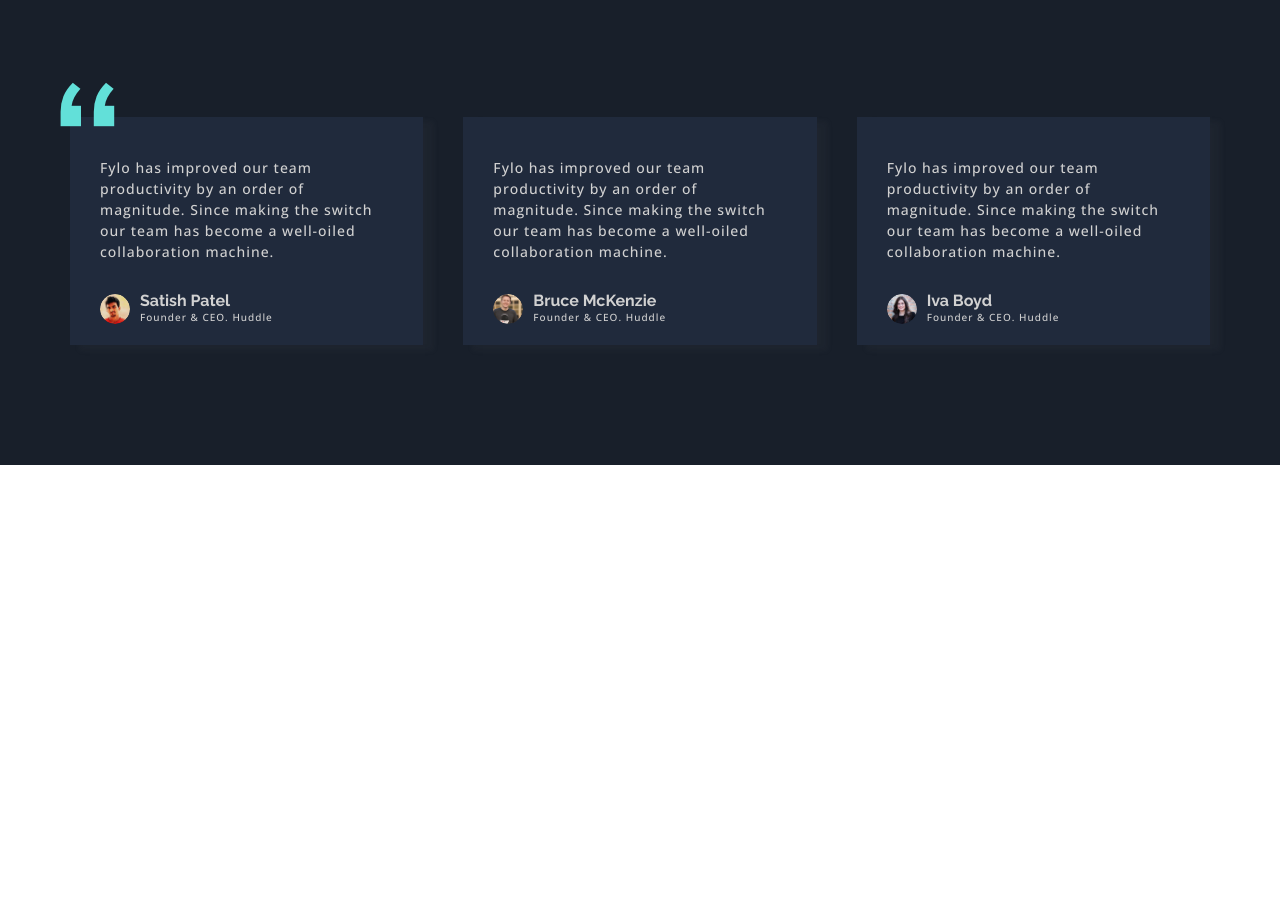
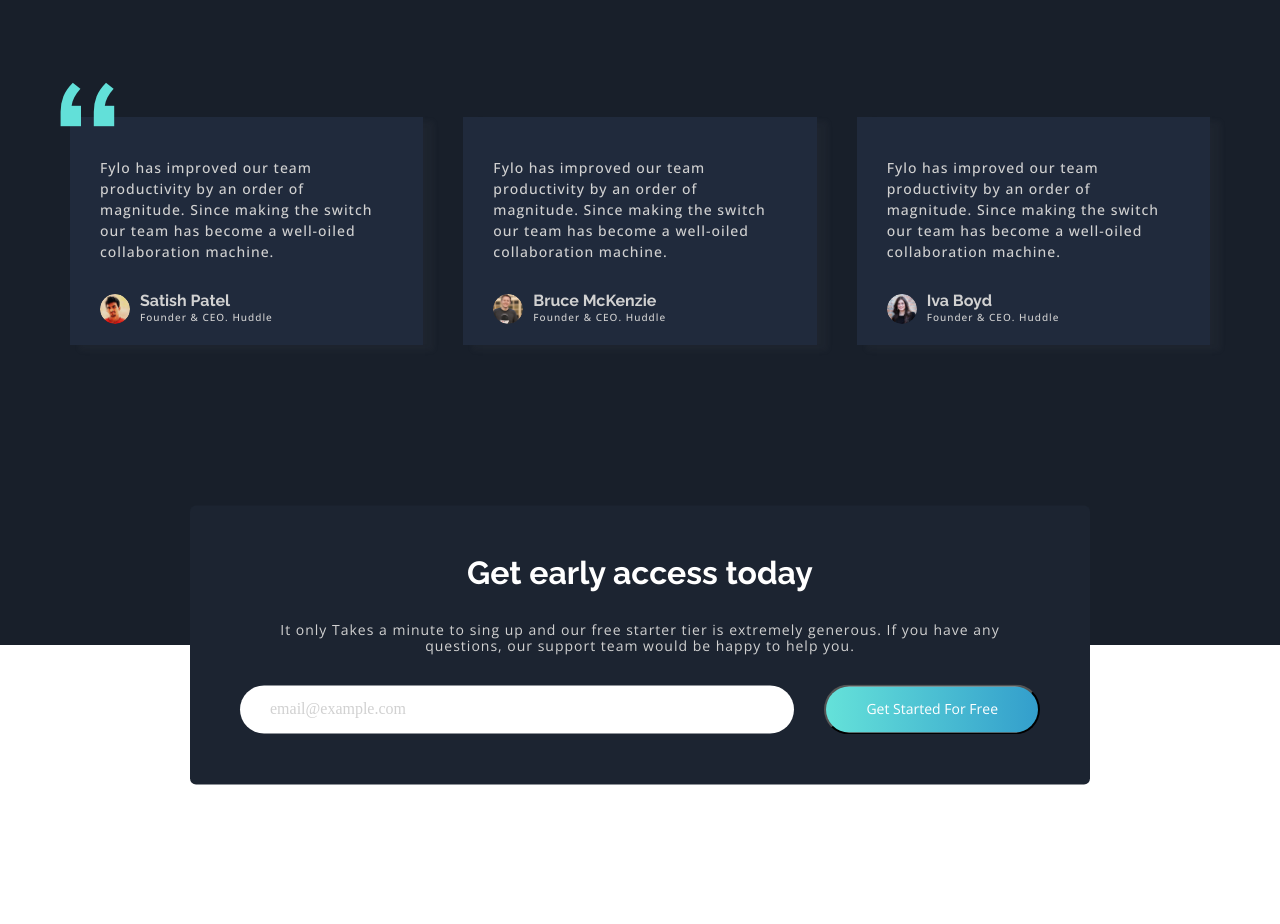
Before and after one commit to Kareemayman/Fylo_Dark_Landing_Page_FEM_Challenge, a plain HTML site: page index.html in a window 1280 px wide. Shown: the part 2258-3182 px from the top of the page. Before the commit the page ends 2723 px from the top, so only its background shows below. Drawn offline with nearby package versions, Linux system fonts and the light colour scheme.

Commit message:
Finished Sign-in HTML & Styling

```diff
--- a/css/fylo.css
+++ b/css/fylo.css
@@ -245,6 +245,7 @@ main .intro .curvy-background {
     display: grid;
     grid-template-columns: repeat(auto-fit, minmax(250px, 1fr));
     gap: 40px;
+    padding-bottom: 300px;
 }
 
 .team .container:last-of-type .card {
@@ -307,6 +308,67 @@ main .intro .curvy-background {
     max-width: 100%;
 }
 
+.sign-in .card {
+    background-color: var(--intro-and-email-background);
+    color: white;
+    max-width: 900px;
+    border-radius: 6px;
+    /* margin-top: -200px; */
+    position: relative;
+    top: -50%;
+    translate: 0 -50%;
+    padding: 50px;
+    text-align: center;
+    margin-left: auto;
+    margin-right: auto;
+}
+
+.sign-in h1 {
+    margin: 0;
+}
+
+.sign-in p {
+    font-size: 14px;
+    letter-spacing: 1px;
+    margin: 30px 0;
+    color: var(--almost-white);
+}
+
+.sign-in .flex {
+    display: flex;
+    align-items: center;
+    width: 100%;
+    gap: 30px;
+}
+
+.sign-in input {
+    border: none;
+    outline: none;
+    border-radius: 30px;
+    padding: 15px 30px;
+    flex: 1;
+}
+
+.sign-in input::placeholder {
+    color: var(--almost-white);
+}
+
+.sign-in button {
+    text-align: center;
+    color: white;
+    font-weight: var(--font-light);
+    padding: 15px 40px;
+    border-radius: 30px;
+    background-image: linear-gradient(to right, var(--cyan), var(--blue));
+    transition: var(--main-trans);
+    font-size: 14px;
+    cursor: pointer;
+}
+
+.sign-in button:hover {
+    background-image: linear-gradient(to right, var(--cyan), var(--cyan));
+}
+
 /* End Local Rules */
 
 /* Start Media Queries */
@@ -336,6 +398,14 @@ main .intro .curvy-background {
     .team .container h1 {
         width: fit-content;
         font-size: 20px;
+    }
+
+    .sign-in .flex {
+        flex-direction: column;
+    }
+
+    .sign-in .flex button {
+        width: 100%;
     }
 
 }
--- a/index.html
+++ b/index.html
@@ -213,6 +213,26 @@
 
             </div>
         </div>
+
+        <div class="sign-in" id="sign-in">
+            <div class="container">
+                <div class="card">
+                    <h1>Get early access today</h1>
+
+                    <p>
+                        It only Takes a minute to sing up and our free
+                        starter tier is extremely generous. If you have
+                        any questions, our support team would be happy
+                        to help you.
+                    </p>
+
+                    <div class="flex">
+                        <input type="email" name="email" id="email" placeholder="email@example.com">
+                        <button class="open-sans">Get Started For Free</button>
+                    </div>
+                </div>
+            </div>
+        </div>
     </main>
 </body>
 </html>
```
